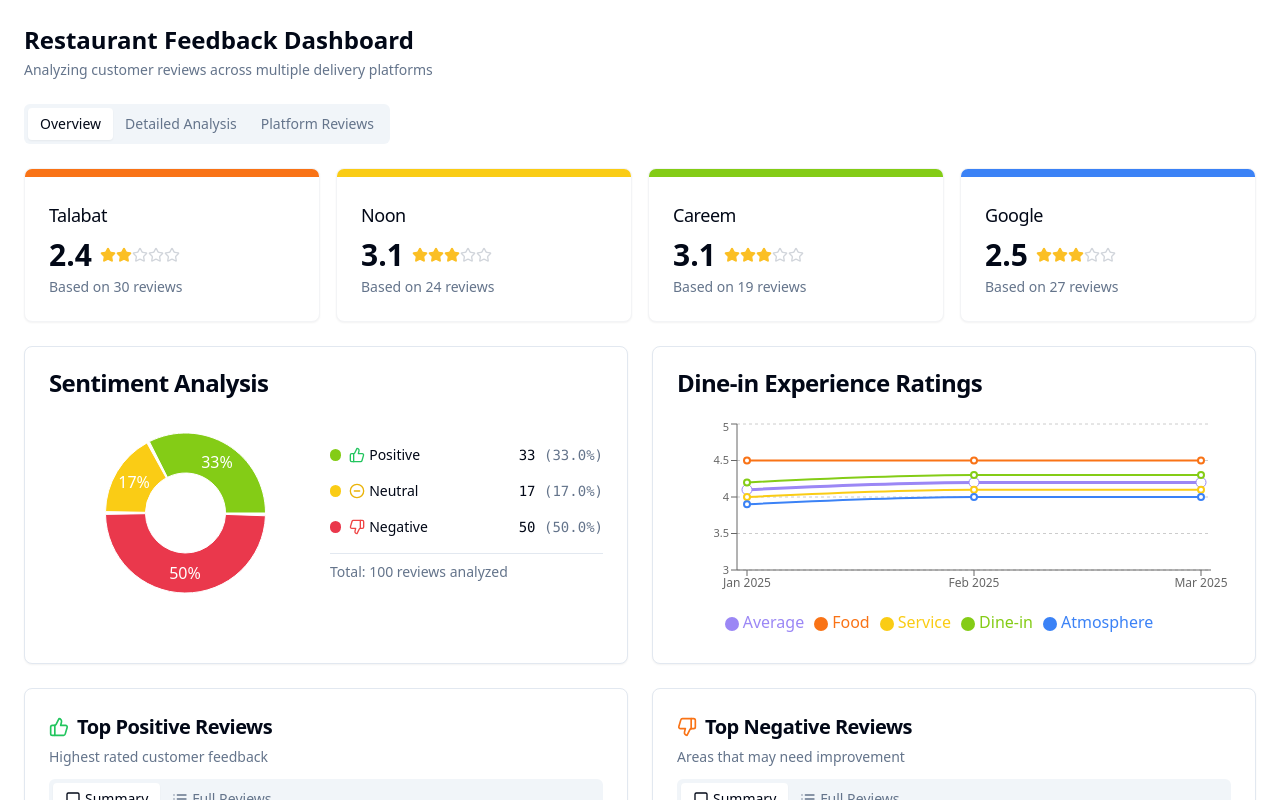
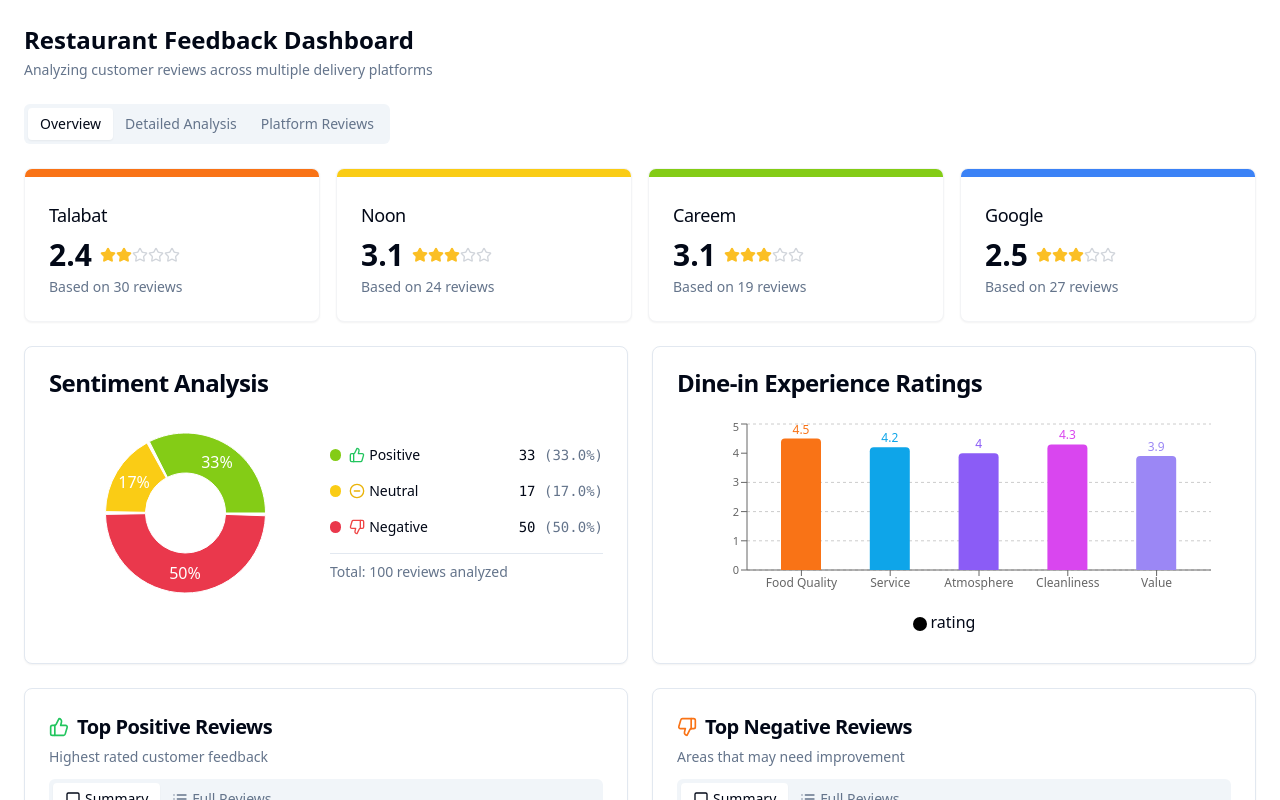
Before and after one commit to AB00k/flavor-feedback-dashboard-33, a React (Vite) app: page / in a window 1280 px wide. Shown: the top 800 px of the page. Built offline with nearby package versions, Linux system fonts and the light colour scheme.

Commit message:
Change dine-in rating chart
Update the dine-in experience rating chart to use a bar chart instead of a line graph.

```diff
--- a/src/components/ReviewTrendChart.tsx
+++ b/src/components/ReviewTrendChart.tsx
@@ -1,6 +1,6 @@
 
 import { useMemo } from "react";
-import { LineChart, Line, XAxis, YAxis, CartesianGrid, Tooltip, Legend, ResponsiveContainer } from "recharts";
+import { BarChart, Bar, XAxis, YAxis, CartesianGrid, Tooltip, Legend, ResponsiveContainer } from "recharts";
 import { Card, CardContent, CardHeader, CardTitle } from "@/components/ui/card";
 import { Review } from "@/services/mockData";
 
@@ -10,48 +10,34 @@ interface ReviewTrendChartProps {
 
 export function ReviewTrendChart({ reviews }: ReviewTrendChartProps) {
   const chartData = useMemo(() => {
-    // Create a map to store reviews by month
-    const reviewsByMonth = new Map<string, {
-      month: string,
-      dineIn: number,
-      service: number,
-      food: number,
-      atmosphere: number,
-      average: number,
-      count: number
-    }>();
-
-    // Get last 3 months instead of 6
-    const today = new Date();
-    for (let i = 2; i >= 0; i--) {
-      const date = new Date(today);
-      date.setMonth(today.getMonth() - i);
-      const monthYear = `${date.toLocaleString('default', { month: 'short' })} ${date.getFullYear()}`;
-      reviewsByMonth.set(monthYear, {
-        month: monthYear,
-        dineIn: 4.2,
-        service: 4.0,
-        food: 4.5,
-        atmosphere: 3.9,
-        average: 4.1,
-        count: 0
-      });
-    }
-
-    // Convert map to array and add some simulated variation to make the chart more interesting
-    return Array.from(reviewsByMonth.values()).map((data, index) => {
-      // Add slight variations to make the chart more interesting
-      const variation = Math.sin(index) * 0.3;
-
-      return {
-        month: data.month,
-        "Dine-in": parseFloat((data.dineIn + variation * 0.2).toFixed(1)),
-        "Service": parseFloat((data.service + variation * 0.3).toFixed(1)),
-        "Food": parseFloat((data.food + variation * 0.1).toFixed(1)),
-        "Atmosphere": parseFloat((data.atmosphere + variation * 0.4).toFixed(1)),
-        "Average": parseFloat((data.average + variation * 0.2).toFixed(1))
-      };
-    });
+    // Create data for the bar chart showing different aspects of dining experience
+    return [
+      {
+        name: "Food Quality",
+        rating: 4.5,
+        fill: "#F97316" // Bright Orange
+      },
+      {
+        name: "Service",
+        rating: 4.2,
+        fill: "#0EA5E9" // Ocean Blue
+      },
+      {
+        name: "Atmosphere",
+        rating: 4.0,
+        fill: "#8B5CF6" // Vivid Purple
+      },
+      {
+        name: "Cleanliness",
+        rating: 4.3,
+        fill: "#D946EF" // Magenta Pink
+      },
+      {
+        name: "Value",
+        rating: 3.9,
+        fill: "#9b87f5" // Primary Purple
+      }
+    ];
   }, [reviews]);
 
   return (
@@ -62,20 +48,20 @@ export function ReviewTrendChart({ reviews }: ReviewTrendChartProps) {
       <CardContent>
         <div className="h-[220px]">
           <ResponsiveContainer width="100%" height="100%">
-            <LineChart
+            <BarChart
               data={chartData}
-              margin={{ top: 5, right: 20, left: 0, bottom: 5 }}
+              margin={{ top: 5, right: 20, left: 10, bottom: 5 }}
             >
               <CartesianGrid strokeDasharray="3 3" vertical={false} />
               <XAxis
-                dataKey="month"
+                dataKey="name"
                 tick={{ fontSize: 12 }}
                 padding={{ left: 10, right: 10 }}
               />
               <YAxis
-                domain={[3, 5]}
+                domain={[0, 5]}
                 tick={{ fontSize: 11 }}
-                tickCount={5}
+                tickCount={6}
               />
               <Tooltip
                 formatter={(value) => [`${value} stars`, '']}
@@ -90,19 +76,18 @@ export function ReviewTrendChart({ reviews }: ReviewTrendChartProps) {
                 verticalAlign="bottom"
                 wrapperStyle={{ paddingTop: '10px' }}
               />
-              <Line
-                type="monotone"
-                dataKey="Average"
-                stroke="#9b87f5"
-                strokeWidth={3}
-                dot={{ r: 5, strokeWidth: 1 }}
-                activeDot={{ r: 7 }}
+              <Bar
+                dataKey="rating"
+                radius={[4, 4, 0, 0]}
+                barSize={40}
+                label={{
+                  position: 'top',
+                  formatter: (value: number) => `${value}`,
+                  fontSize: 12
+                }}
+                fill={(entry) => entry.fill}
               />
-              <Line type="monotone" dataKey="Food" stroke="#F97316" strokeWidth={2} />
-              <Line type="monotone" dataKey="Service" stroke="#FACC15" strokeWidth={2} />
-              <Line type="monotone" dataKey="Dine-in" stroke="#84CC16" strokeWidth={2} />
-              <Line type="monotone" dataKey="Atmosphere" stroke="#3B82F6" strokeWidth={2} />
-            </LineChart>
+            </BarChart>
           </ResponsiveContainer>
         </div>
       </CardContent>
```
